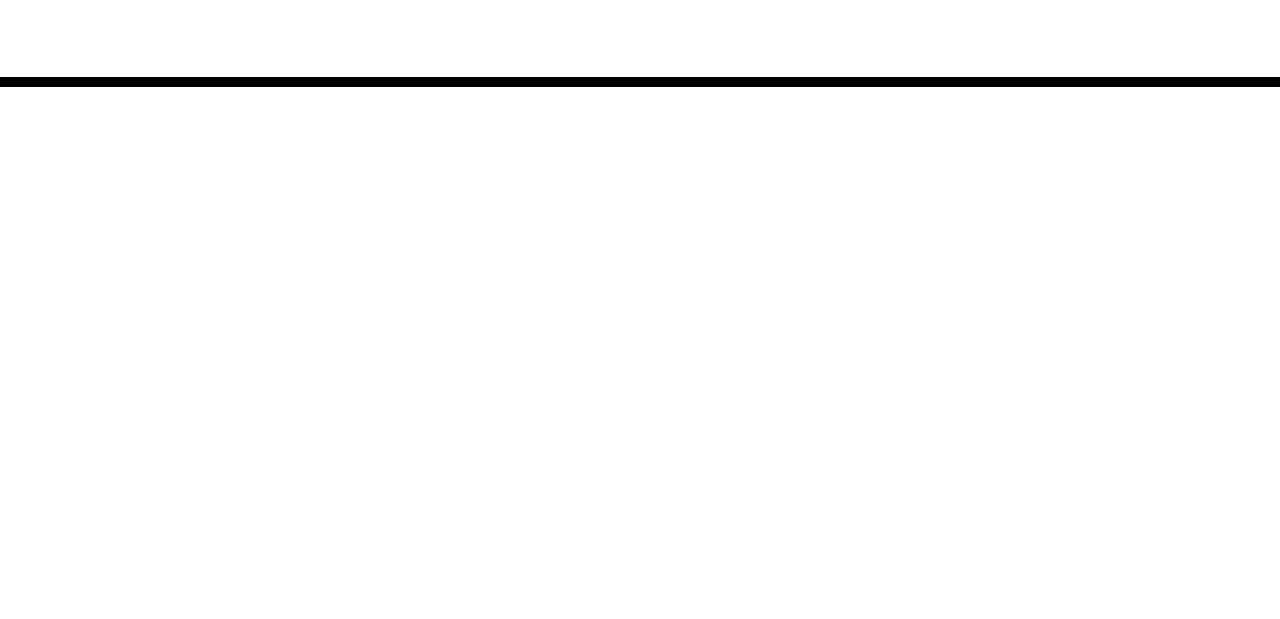
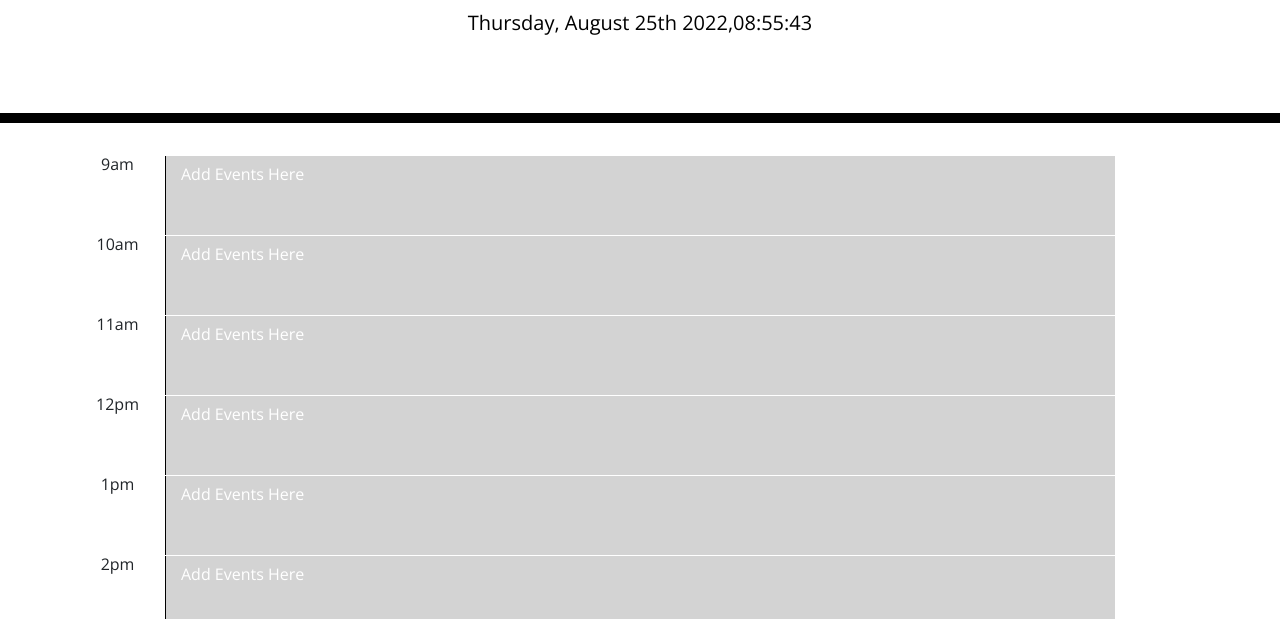
Before and after one commit to Neshawhit/Daily-Planner, a plain HTML site: page index.html in a window 1280 px wide. Shown: the part 181-800 px from the top of the page. Drawn offline with nearby package versions, Linux system fonts and the light colour scheme.

Commit message:
added hours, color changes, for loop for text boxes

```diff
--- a/index.html
+++ b/index.html
@@ -23,7 +23,7 @@
   </head>
 
   <!-- using a daily planner to create a schedule
-  open the planner socurrent day is displayed at the top of the calendar
+  open the planner so current day is displayed at the top of the calendar
   scroll down til presented with timeblocks for standard business hours
   the timeblocks for each day is color coded to indicate whether it is in the past, present, or future
   click into a timeblock then you can enter an event
@@ -33,15 +33,58 @@
 
   <body>
     <header class="jumbotron">
-      <h1 class="display-3">Work Day Scheduler</h1>
+      <h1 class="display-3" >Work Day Scheduler</h1>
       <p class="lead">A simple calendar app for scheduling your work day</p>
       <p id="currentDay" class="lead"></p>
     </header>
     <div class="container">
       <!-- Timeblocks go here -->
+      <!-- <div data-id="1" class="row">
+        <div class="col-1 time-block"></i></div>
+        <textarea class="col-10 ">Add Events Here</textarea>
+        <div class="col-1 "><i class="fa-duotone fa-calendar-check"></i></div>
+      </div>
+    -->
+
     </div>
 
     <script src="https://cdnjs.cloudflare.com/ajax/libs/jquery/3.2.1/jquery.min.js"></script>
     <script src="https://cdnjs.cloudflare.com/ajax/libs/moment.js/2.24.0/moment.min.js"></script>
+    <script src="https://cdnjs.cloudflare.com/ajax/libs/moment.js/2.27.0/moment.min.js"></script>
+ <script>
+  var time = moment().format( 'dddd, MMMM Do YYYY,hh:mm:ss');
+$("#currentDay").text(time);
+  var currentHour = moment().hours();
+  for ( var i = 9; i <= 17; i++) {
+    var hours = i
+  if (hours > 12) {
+    hours = (hours-12) + "pm"
+  }
+  if (hours < 12) {
+    hours += "am"
+  }
+  if (hours === 12){
+    hours += "pm"
+  }
+  document.querySelector(".container").innerHTML +=`<div data-id="${i}" class="row">
+    <div class="col-1 time-block">${hours}</div>
+    <textarea id ="${hours}"class="col-10 ">Add Events Here</textarea>
+    <div class="col-1 "><i class="fa-duotone fa-calendar-check"></i></div>
+    <!-- add save buttom to above div -->
+    <!-- add icon for save  edit-->
+    </div>`
+    if (i <currentHour) {
+     $("#"+ hours).addClass('past')
+
+    }
+    if (i === currentHour){
+      $("#"+ hours).addClass('present')
+    }
+    if (i> currentHour){
+      $("#"+ hours).addClass('future')
+    }
+  }
+
+ </script>
   </body>
 </html>
```
